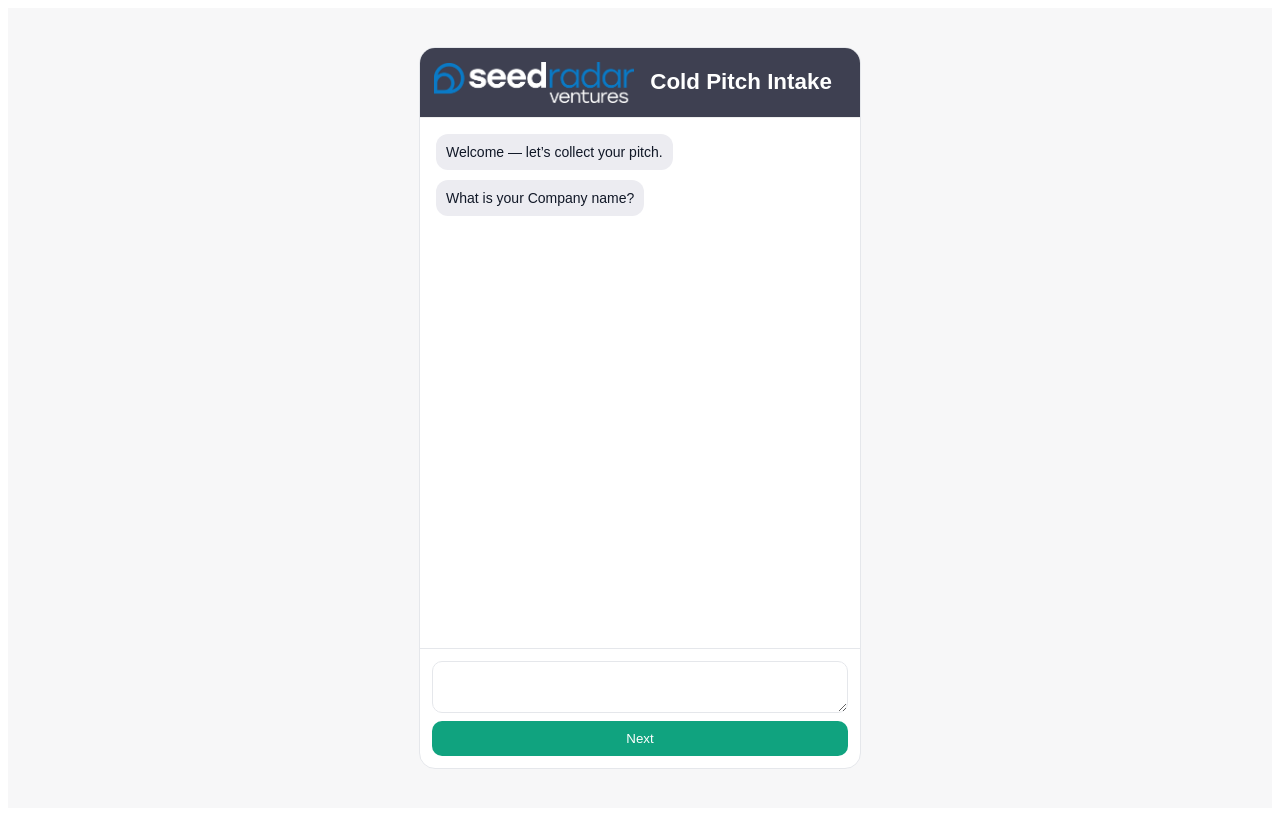
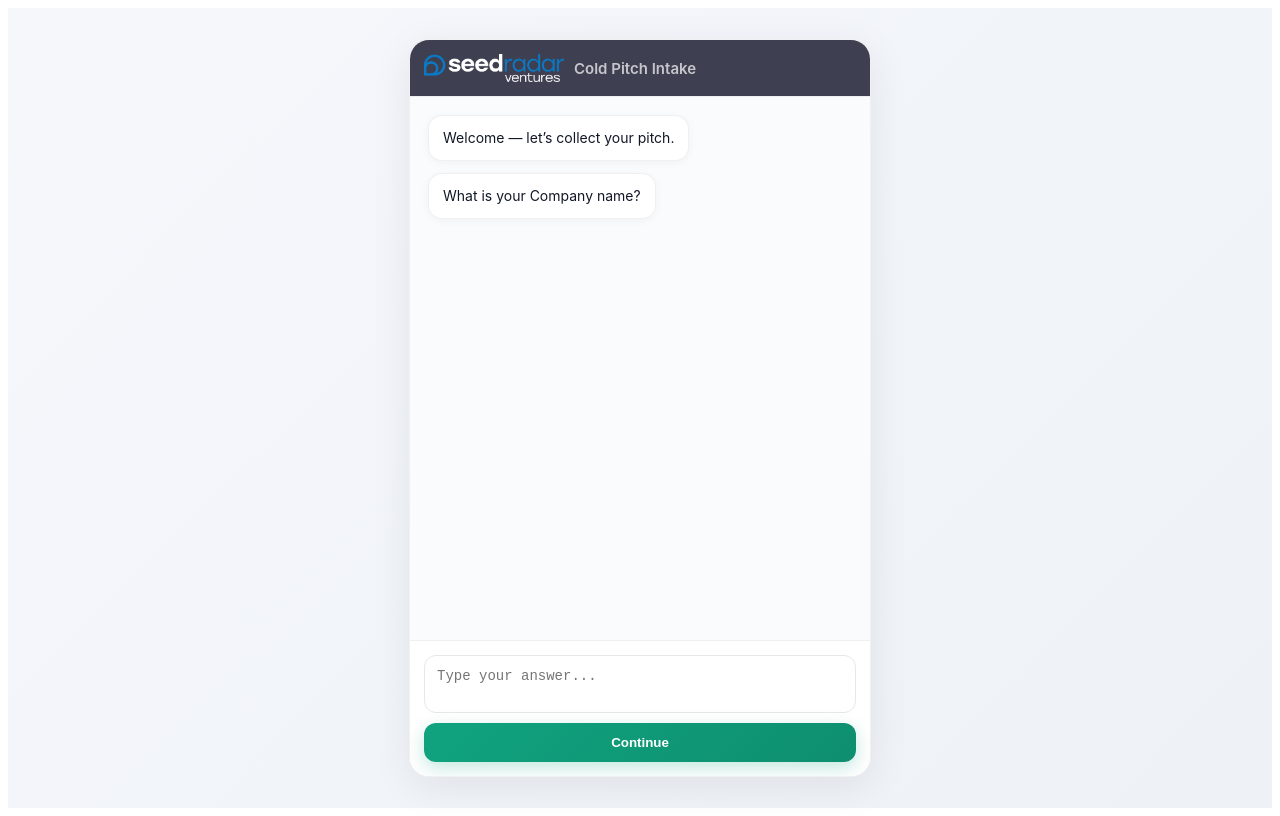
Before and after one commit to brygar09/seedradar-pitch-deck, a React (Vite) app: page / in a window 1280 px wide. Built offline with nearby package versions, Linux system fonts and the light colour scheme.

Commit message:
Update App.jsx

```diff
--- a/src/App.jsx
+++ b/src/App.jsx
@@ -150,10 +150,11 @@ const submit = async () => {
   );
 
   return (
-    <div style={{...styles.page}}>
-      <div style={{...styles.card, textAlign: "right", fontSize: "1.4rem"}}>
+    <div style={styles.page}>
+      <div style={styles.card}>
 
-        <div style={{
+        {/* HEADER */}
+        <div style={{...styles.header,
 			  padding: 14,
 			  borderBottom: "1px solid #eee",
 			  display: "flex",
@@ -163,16 +164,17 @@ const submit = async () => {
 			  backgroundColor: "rgb(62, 64, 81)",
 			  color: "white"
 			}}>
-
           <img
             src="/seedradar-logo.png"
             alt="logo"
-      			style={{ width: 200 }}
+            style={{ width: 140, objectFit: "contain" }}
           />
-
-      		&nbsp;Cold Pitch Intake
+          <span style={{ opacity: 0.7, fontSize: 15 }}>
+            Cold Pitch Intake
+          </span>
         </div>
 
+        {/* CHAT */}
         <div style={styles.chat}>
           {messages.map((m, i) => (
             <div
@@ -180,13 +182,25 @@ const submit = async () => {
               style={{
                 ...styles.msg,
                 alignSelf: m.role === "user" ? "flex-end" : "flex-start",
-                background: m.role === "user" ? "#10a37f" : "#ececf1",
-                color: m.role === "user" ? "#fff" : "#111827"
+                background:
+                  m.role === "user"
+                    ? "linear-gradient(135deg, #10a37f, #0e8f6f)"
+                    : "#ffffff",
+                color: m.role === "user" ? "#fff" : "#111827",
+                border:
+                  m.role === "user"
+                    ? "none"
+                    : "1px solid rgba(0,0,0,0.06)"
               }}
             >
               {m.content}
-              {isLoading && i === messages.length - 1 && m.role === "assistant" && (
-                <LoadingDots />
+
+              {isLoading &&
+                i === messages.length - 1 &&
+                m.role === "assistant" && (
+                  <div style={styles.dots}>
+                    <span>.</span><span>.</span><span>.</span>
+                  </div>
                 )}
             </div>
           ))}
@@ -194,21 +208,27 @@ const submit = async () => {
           <div ref={bottomRef} />
         </div>
 
+        {/* INPUT */}
         <div style={styles.inputArea}>
           {steps[step] !== "attachments" ? (
             <textarea
               style={styles.input}
               value={input}
-              onChange={e => setInput(e.target.value)}
+              onChange={(e) => setInput(e.target.value)}
               onKeyDown={handleKey}
               disabled={isLoading}
+              placeholder="Type your answer..."
             />
           ) : (
             <input type="file" multiple onChange={handleFiles} />
           )}
 
-          <button style={styles.button} onClick={nextStep} disabled={isLoading}>
-            {step === steps.length - 1 ? "Submit" : "Next"}
+          <button
+            style={styles.button}
+            onClick={nextStep}
+            disabled={isLoading}
+          >
+            {step === steps.length - 1 ? "Submit Pitch" : "Continue"}
           </button>
         </div>
 
@@ -217,68 +237,76 @@ const submit = async () => {
   );
 }
 
-
 const styles = {
   page: {
     height: "100vh",
-    background: "#f7f7f8",
     display: "flex",
     justifyContent: "center",
     alignItems: "center",
-    fontFamily: "Arial"
+    fontFamily: "Inter, system-ui, sans-serif",
+    background: "linear-gradient(135deg, #f5f7fb, #eef2f7)"
   },
+
   card: {
-    width: 440,
-    height: "90vh",
-    background: "#fff",
-    borderRadius: 16,
+    width: 460,
+    height: "92vh",
+    background: "#ffffff",
+    borderRadius: 20,
     display: "flex",
     flexDirection: "column",
     overflow: "hidden",
-    border: "1px solid #e5e7eb"
+    border: "1px solid rgba(0,0,0,0.06)",
+    boxShadow: "0 10px 40px rgba(0,0,0,0.08)"
   },
-  header: {
-    padding: 14,
-    fontWeight: 600,
-    borderBottom: "1px solid #e5e7eb"
-  },
+
   chat: {
     flex: 1,
-    padding: 16,
+    padding: 18,
     overflowY: "auto",
+    display: "flex",
+    flexDirection: "column",
+    gap: 12,
+    background: "#fafbfc"
+  },
+
+  msg: {
+    padding: "12px 14px",
+    borderRadius: 14,
+    maxWidth: "78%",
+    fontSize: 14,
+    lineHeight: 1.4,
+    whiteSpace: "pre-wrap",
+    boxShadow: "0 2px 10px rgba(0,0,0,0.04)"
+  },
+
+  inputArea: {
+    padding: 14,
+    borderTop: "1px solid rgba(0,0,0,0.06)",
+    background: "#fff",
     display: "flex",
     flexDirection: "column",
     gap: 10
   },
-  msg: {
-    padding: 10,
+
+  input: {
+    padding: 12,
     borderRadius: 12,
-    maxWidth: "80%",
+    border: "1px solid #e5e7eb",
+    outline: "none",
     fontSize: 14,
-    whiteSpace: "pre-wrap"
+    transition: "all 0.2s",
+    resize: "none"
   },
-  inputArea: {
+
+  button: {
     padding: 12,
-    borderTop: "1px solid #e5e7eb",
-    display: "flex",
-    flexDirection: "column",
-    gap: 8
-  },
-  input: {
-    padding: 10,
-    borderRadius: 10,
-    border: "1px solid #e5e7eb"
-  },
-  button: {
-    padding: 10,
-    background: "#10a37f",
+    background: "linear-gradient(135deg, #10a37f, #0e8f6f)",
     color: "#fff",
     border: "none",
-    borderRadius: 10,
-    cursor: "pointer"
-  },
-  dots: {
-    marginLeft: 6,
-    animation: "blink 1s infinite"
+    borderRadius: 12,
+    cursor: "pointer",
+    fontWeight: 600,
+    transition: "all 0.2s",
+    boxShadow: "0 6px 18px rgba(16,163,127,0.25)"
   }
 };
```
Lines whose indentation alone changed are shown as unchanged.
